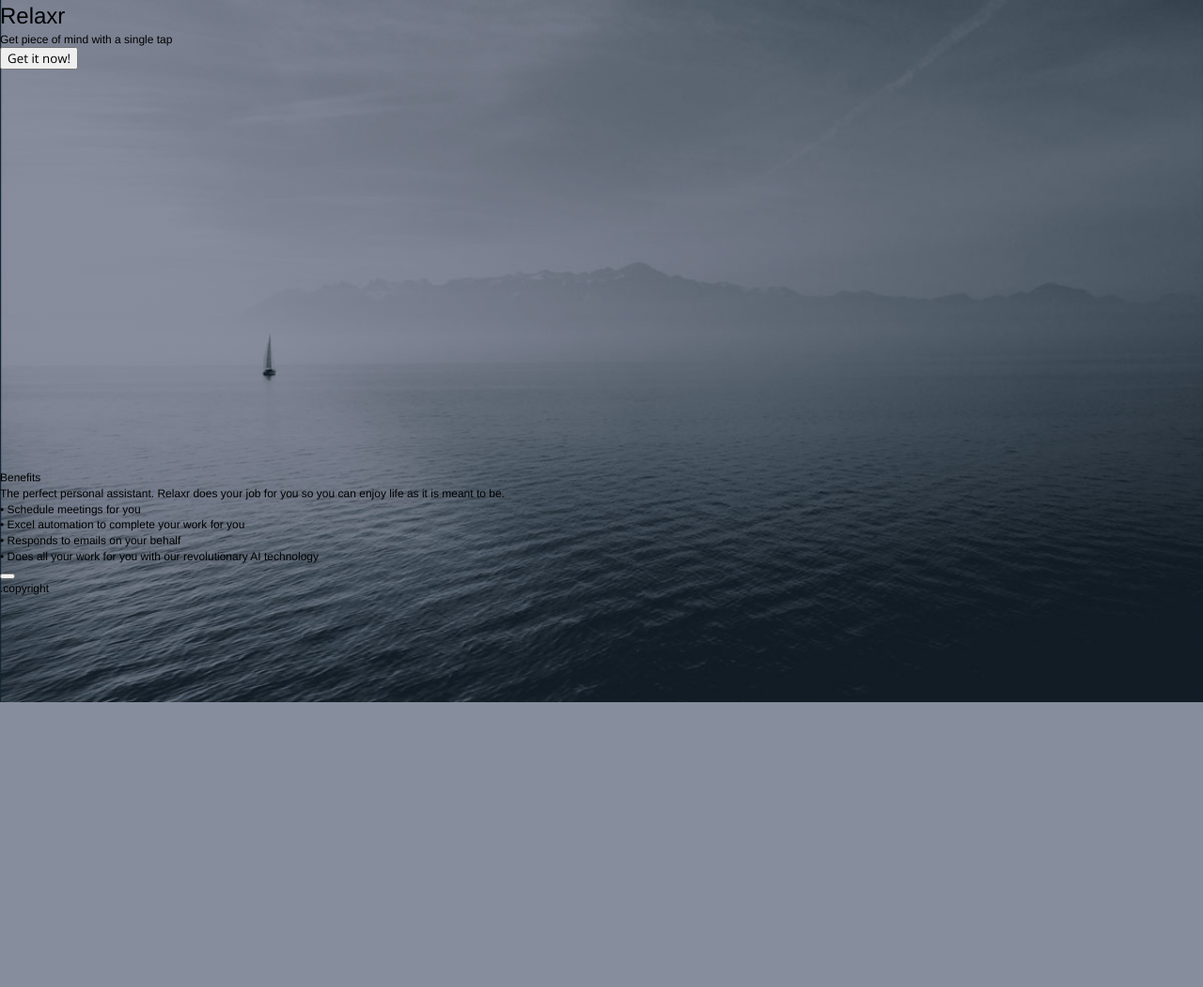
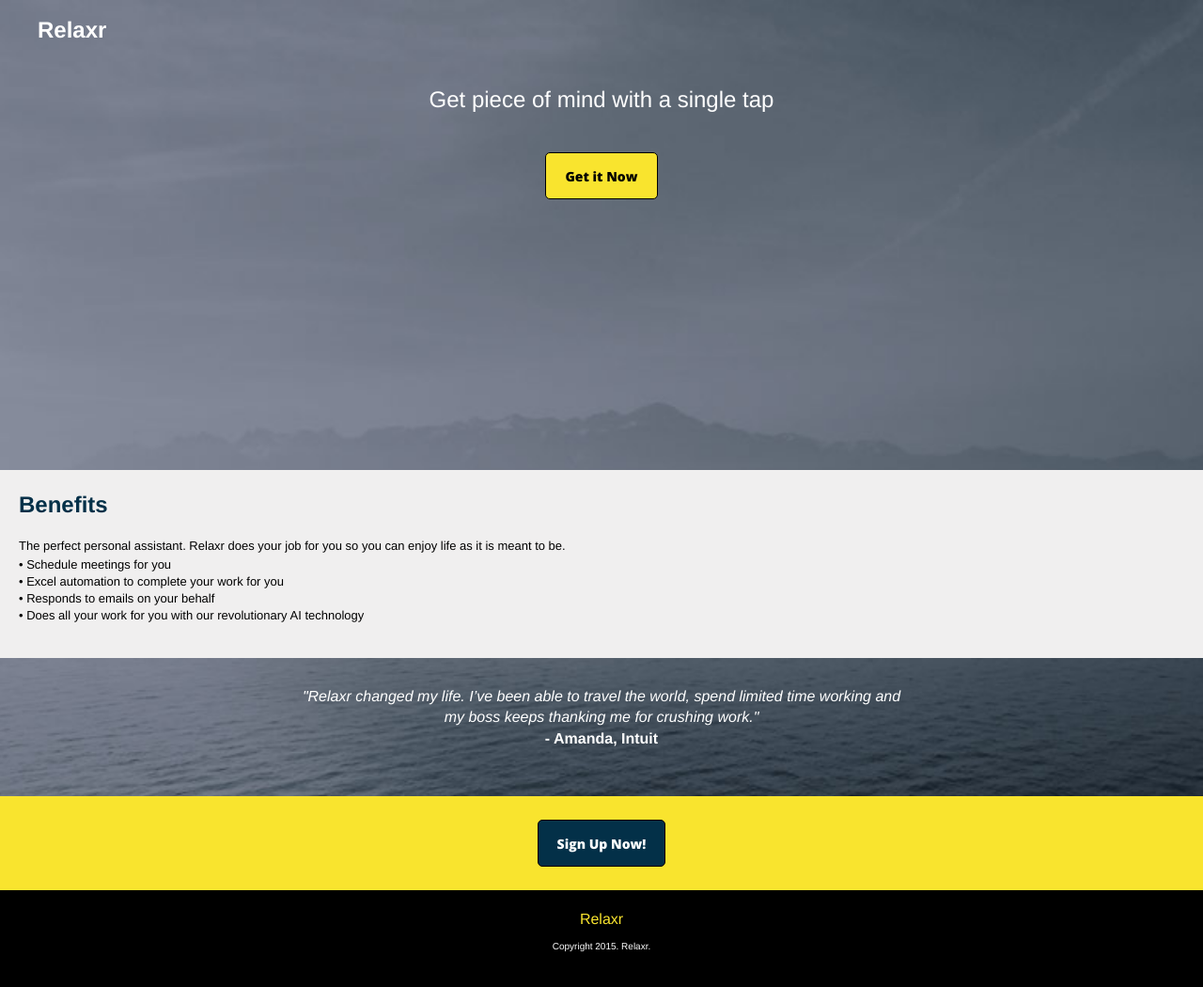
Before and after one commit to katebrinkley/KateBrinkley, a plain HTML site: page 03/homework/index.html in a window 1280 px wide. Shown: the whole page at 94% size. Before the commit the page ends 800 px from the top, so only its background shows below. Drawn offline with nearby package versions, Linux system fonts and the light colour scheme.

Commit message:
Relaxr Landing Page

```diff
--- a/03/homework/css/style.css
+++ b/03/homework/css/style.css
@@ -47,7 +47,7 @@ Developer @GA in NYC
 
 body {
      color: #000;
-     font-size: 12px;
+     /*font-size: 12px;*/
      line-height: 1.4;
      font-family: Helvetica, Arial, sans-serif;
      background: url(../images/header_bg.jpg) no-repeat center top rgb(134,141,157);
@@ -64,26 +64,165 @@ body {
   width: 100%;
   margin: auto;
   height: 500px;
-
+  display: flex;
 }
 
 * {
   font-family: 'Open Sans', sans-serif;
 }
 
+/******************************************
+/* HEADER
+/*******************************************/
+
 header {
   min-height: 500px;
-
 }
 
 header h1 {
   font-size: 24px;
-  font-weight: extra bold;
+  font-weight: 800;
+  margin-left: 40px;
+  color: white;
+  margin-top: 15px;
 }
 
+#intro {
+  height: 10em;
+  display: flex;
+  max-height: 300px;
+  flex-direction: column;
+}
+
+#intro h2 {
+  align-self: center;
+  font-size: 24px;
+  font-weight: 24px;
+  margin-top: 40px;
+  margin-bottom: 40px;
+  color: white;
+}
+
+/*header*/ #intro button {
+  background-color: #f9e42e;
+  min-height: 50px;
+  border: black 1px solid;
+  border-radius: 5px;
+  font-weight: 800;
+  font-size: 14px;
+  padding-left: 20px;
+  padding-right: 20px;
+  text-align: center;
+  max-width: 200px;
+  margin:auto;
+  display:block;
+}
+
+/******************************************
+/* BENEFITS
+/*******************************************/
+.Benefits {
+  background-color: #f0efef;
+  min-height: 200px;
+}
+
+.Benefits h2 {
+  font-size: 24px;
+  font-weight: 600;
+  color: #033048;
+  margin-left: 20px;
+  padding-top: 20px;
+  padding-bottom: 15px;
+}
+
+.Benefits p {
+  font-weight: 300;
+  font-size: 13px;
+  margin-left: 20px;
+  line-height: 23px;
+}
+
+.Benefits ul {
+  font-weight: 300;
+  font-size: 13px;
+  margin-left: 20px;
+}
+
+/******************************************
+/* QUOTE
+/*******************************************/
+.quote {
+}
+
+blockquote {
+  color: white;
+  margin: auto;
+  display: block;
+  text-align: center;
+  width: 50%;
+  font-weight: 300;
+  font-style: italic;
+  padding-top: 30px;
+}
+
+.quote p {
+  color: white;
+  font-weight: 600;
+  text-align: center;
+}
+
+
+/******************************************
+/* SIGNUP
+/*******************************************/
+
+.signup {
+  background-color: #f9e42e;
+  margin-top: 50px;
+  min-height: 100px;
+  display: flex;
+}
+
+.signup button {
+  background-color: #033048;
+  color: white;
+   min-height: 50px;
+  border: black 1px solid;
+  border-radius: 5px;
+  font-weight: 800;
+  font-size: 14px;
+  padding-left: 20px;
+  padding-right: 20px;
+  text-align: center;
+  max-width: 200px;
+  margin: auto;
+  display:block;
+  float: center;
+  align-self: center;
+}
+
+/******************************************
+/* FOOTER
+/*******************************************/
+
+
 footer {
+  background-color: black;
+  color: white;
+  min-height: 200px;
+  text-align: center;
+}
 
+#footer h1 {
+  color: #f9e42e;
+  padding-top: 20px;
+  margin-bottom: 10px
 }
+
+#footer p {
+  font-size: 10px;
+}
+
 
 /******************************************
 /* ADDITIONAL STYLES
--- a/03/homework/index.html
+++ b/03/homework/index.html
@@ -22,11 +22,11 @@
 			<div id="intro">
 				<h1>Relaxr</h1>
 				<h2>Get piece of mind with a single tap</h2>
-				<button type="button">Get it now!</button>
+				<button type="button">Get it Now</button>
 			</div>
 		</header>
 
-		<div id="Benefits">
+		<div class="Benefits">
 		<h2>Benefits</h2>
 			<p>The perfect personal assistant. Relaxr does your job for you so you can enjoy life as it is meant to be.</p>
 		<ul>
@@ -35,20 +35,26 @@
 			<li>• Responds to emails on your behalf</li>
 			<li>• Does all your work for you with our revolutionary AI technology</li>
 		</ul>
+		</div>
+
+	<div class="quote">
+		<blockquote cite="">"Relaxr changed my life. I’ve been able to travel the world, spend limited time working and my boss keeps thanking me for crushing work."</blockquote>
+		<p>- Amanda, Intuit</p>
 	</div>
 
-	<div id="quote">
-		<blockquote cite=""></blockquote>
-	</div>
-
-	<div id="signup"></div>
-		<button></button>
+	<div class="signup">
+		<button>Sign Up Now!</button>
+		</div>
 
 
 			<footer>
 				<div id="footer">
-				.copyright
+				<h1>Relaxr</h1>
+				<a href=""></a>
+				<a href=""></a>
+				<p>Copyright 2015. Relaxr.</p>
 			</div>
 			</footer>
+
 	</body>
 </html>
```
Also changed, not shown: 06/starter_code/Designers_Developers.png (added), 06/starter_code/images/coworking.jpg (added), 4 other files.
